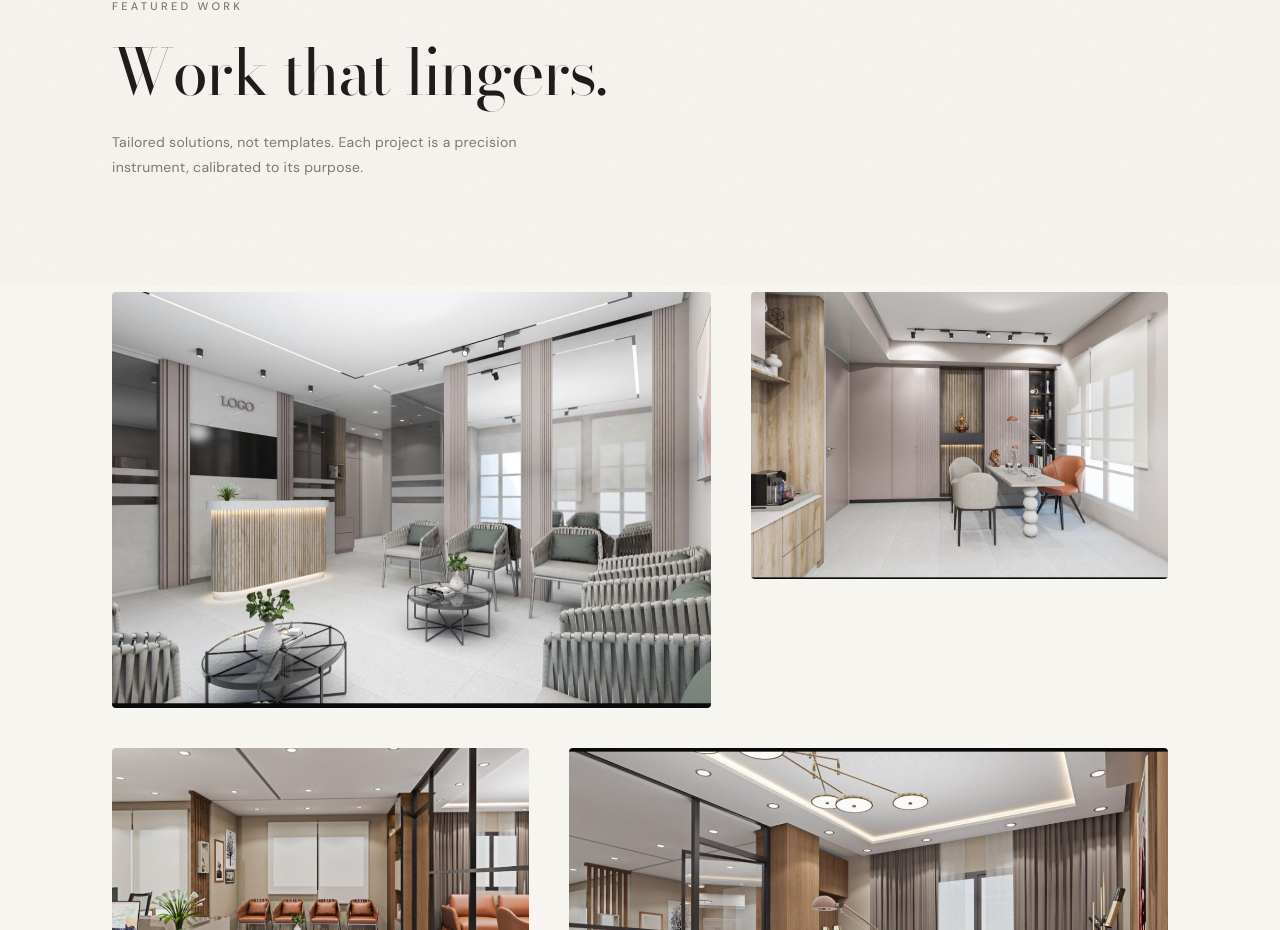
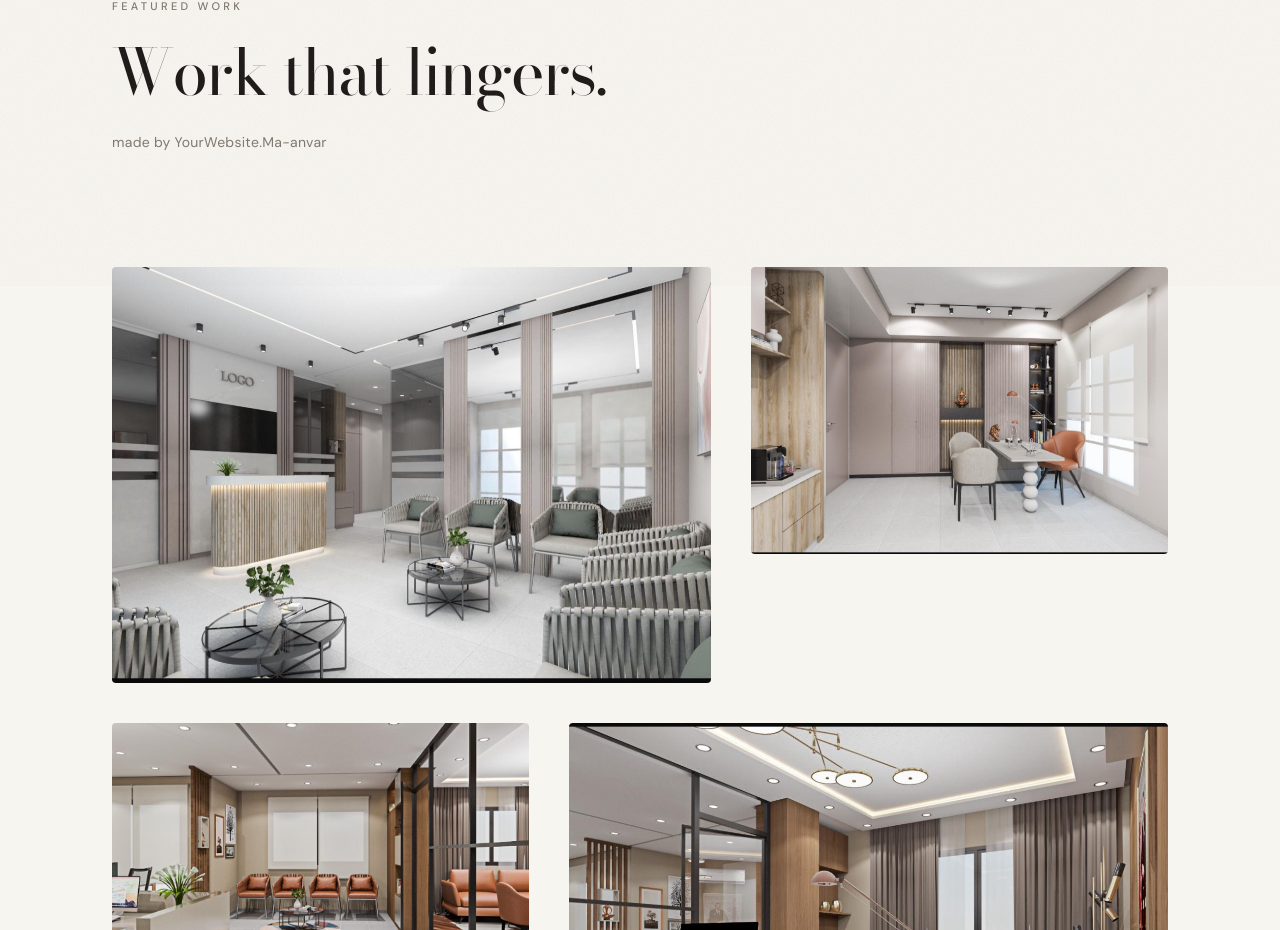
Before and after one commit to anouarmaroc2009-cmyk/yo_designe, a React (Vite) app: page / in a window 1280 px wide. Shown: the part 914-1844 px from the top of the page. Built offline with nearby package versions, Linux system fonts and the light colour scheme.

Commit message:
Update Work description text

```diff
--- a/src/components/sections/Work.jsx
+++ b/src/components/sections/Work.jsx
@@ -46,8 +46,7 @@ export default function Work() {
             transition={{ duration: 1, delay: 0.45, ease }}
             className="mt-6 max-w-md text-sm leading-[1.8] tracking-[0.02em] text-warm"
           >
-            Tailored solutions, not templates. Each project is a precision
-            instrument, calibrated to its purpose.
+made by YourWebsite.Ma-anvar
           </motion.p>
         </div>
 
```
